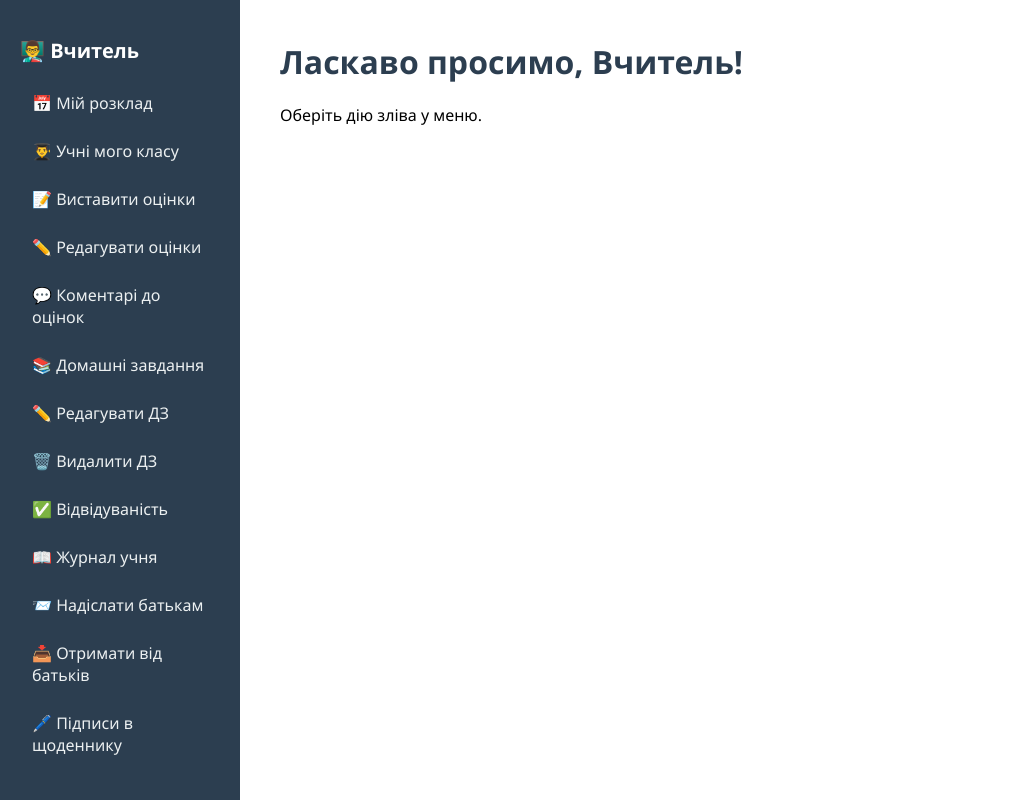
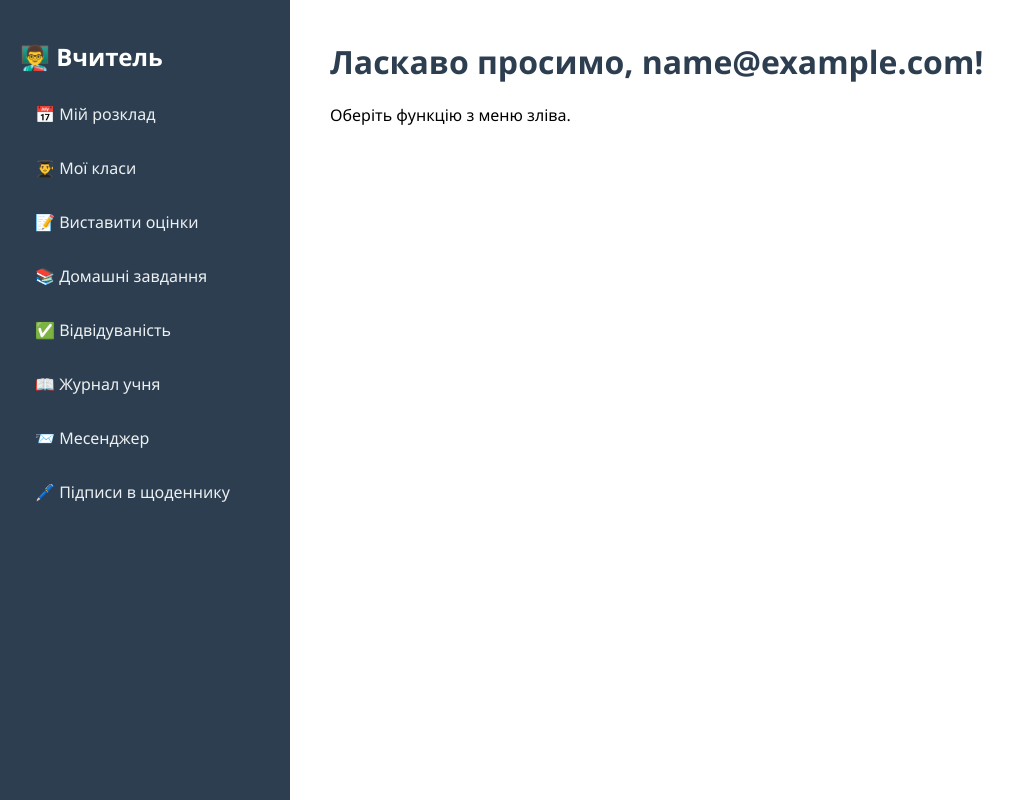
Before and after one commit to AndreHordd/ShoPoDz, a Flask app: page /teacher/dashboard in a window 1280 px wide. Shown: the whole page, without its empty margins (0-1024 px from the left). Run offline with Flask 3, Linux system fonts and the light colour scheme; the visitor is signed in with stand-in values (Sample User, id 1).

Commit message:
u teacher je klasy

```diff
--- a/app.py
+++ b/app.py
@@ -3,9 +3,6 @@ from app.config import Config
 from app.models import db
 from app.api.auth import auth_bp
 from app.api.teachers import teacher_bp
-from app.api.admin import admin_bp
-from app.api.parents import parent_bp
-from app.api.students import student_bp
 
 def create_app():
     app = Flask(__name__)
@@ -17,9 +14,6 @@ def create_app():
     # Реєстрація маршрутів
     app.register_blueprint(auth_bp)
     app.register_blueprint(teacher_bp)
-    app.register_blueprint(admin_bp)
-    app.register_blueprint(parent_bp)
-    app.register_blueprint(student_bp)
 
     # Головна сторінка → форма авторизації
     @app.route('/')
@@ -37,11 +31,11 @@ def create_app():
         if role == 'teacher':
             return redirect(url_for('teacher.dashboard'))
         elif role == 'admin':
-            return redirect(url_for('admin.admin_dashboard'))
+            return '👑 Панель адміністратора (заглушка)'
         elif role == 'student':
-            return redirect(url_for('student.student_dashboard'))
+            return '🎓 Панель учня (заглушка)'
         elif role == 'parent':
-            return redirect(url_for('parent.parent_dashboard'))
+            return '👪 Панель батьків (заглушка)'
         else:
             return '❌ Невідома роль'
 
--- a/app/api/teachers.py
+++ b/app/api/teachers.py
@@ -1,10 +1,19 @@
 from flask import Blueprint, render_template, session, redirect, url_for
+from app.dao.classes_dao import get_classes_by_teacher_id
 
 teacher_bp = Blueprint('teacher', __name__, url_prefix='/teacher')
 
 @teacher_bp.route('/dashboard')
 def dashboard():
-    if 'user_id' not in session or session.get('role') != 'teacher':
+    if 'role' not in session or session['role'] != 'teacher':
+        return redirect(url_for('auth.login'))
+    return render_template('teacher/dashboard.html', teacher_name=session.get('username', 'Вчитель'))
+
+@teacher_bp.route('/classes')
+def classes():
+    if 'role' not in session or session['role'] != 'teacher':
         return redirect(url_for('auth.login'))
 
-    return render_template('teacher/dashboard.html', teacher_name="Вчитель")
+    teacher_id = session.get('user_id')
+    classes = get_classes_by_teacher_id(teacher_id)
+    return render_template('teacher/teacher_classes.html', classes=classes)
--- a/static/css/teacher.css
+++ b/static/css/teacher.css
@@ -10,15 +10,13 @@ body {
 }
 
 .sidebar {
-    width: 240px;
+    width: 250px;
     background-color: #2c3e50;
     color: white;
     padding: 20px;
-    box-sizing: border-box;
 }
 
 .sidebar h2 {
-    font-size: 20px;
     margin-bottom: 20px;
 }
 
@@ -28,16 +26,15 @@ body {
 }
 
 .menu li {
-    margin-bottom: 10px;
+    margin-bottom: 12px;
 }
 
 .menu a {
     text-decoration: none;
     color: #ecf0f1;
-    font-size: 16px;
     display: block;
-    padding: 8px 12px;
-    border-radius: 6px;
+    padding: 10px 15px;
+    border-radius: 8px;
     transition: background-color 0.3s;
 }
 
--- a/templates/teacher/dashboard.html
+++ b/templates/teacher/dashboard.html
@@ -2,7 +2,7 @@
 <html lang="uk">
 <head>
     <meta charset="UTF-8">
-    <title>Головна — Вчитель</title>
+    <title>👨‍🏫 Головна — Вчитель</title>
     <meta name="viewport" content="width=device-width, initial-scale=1.0">
     <link rel="stylesheet" href="{{ url_for('static', filename='css/teacher.css') }}">
 </head>
@@ -12,24 +12,19 @@
             <h2>👨‍🏫 Вчитель</h2>
             <ul class="menu">
                 <li><a href="#">📅 Мій розклад</a></li>
-                <li><a href="#">👨‍🎓 Учні мого класу</a></li>
+                <li><a href="{{ url_for('teacher.classes') }}">👨‍🎓 Мої класи</a></li>
                 <li><a href="#">📝 Виставити оцінки</a></li>
-                <li><a href="#">✏️ Редагувати оцінки</a></li>
-                <li><a href="#">💬 Коментарі до оцінок</a></li>
                 <li><a href="#">📚 Домашні завдання</a></li>
-                <li><a href="#">✏️ Редагувати ДЗ</a></li>
-                <li><a href="#">🗑️ Видалити ДЗ</a></li>
                 <li><a href="#">✅ Відвідуваність</a></li>
                 <li><a href="#">📖 Журнал учня</a></li>
-                <li><a href="#">📨 Надіслати батькам</a></li>
-                <li><a href="#">📥 Отримати від батьків</a></li>
+                <li><a href="#">📨 Месенджер</a></li>
                 <li><a href="#">🖊️ Підписи в щоденнику</a></li>
             </ul>
         </aside>
 
         <main class="content">
             <h1>Ласкаво просимо, {{ teacher_name }}!</h1>
-            <p>Оберіть дію зліва у меню.</p>
+            <p>Оберіть функцію з меню зліва.</p>
         </main>
     </div>
 </body>
```
Also changed, not shown: app/api/auth.py (+5 -3 lines), app/dao/classes_dao.py (+8 -0 lines), app/models.py (+8 -0 lines), templates/teacher/teacher_classes.html (added, +33 -0 lines).
